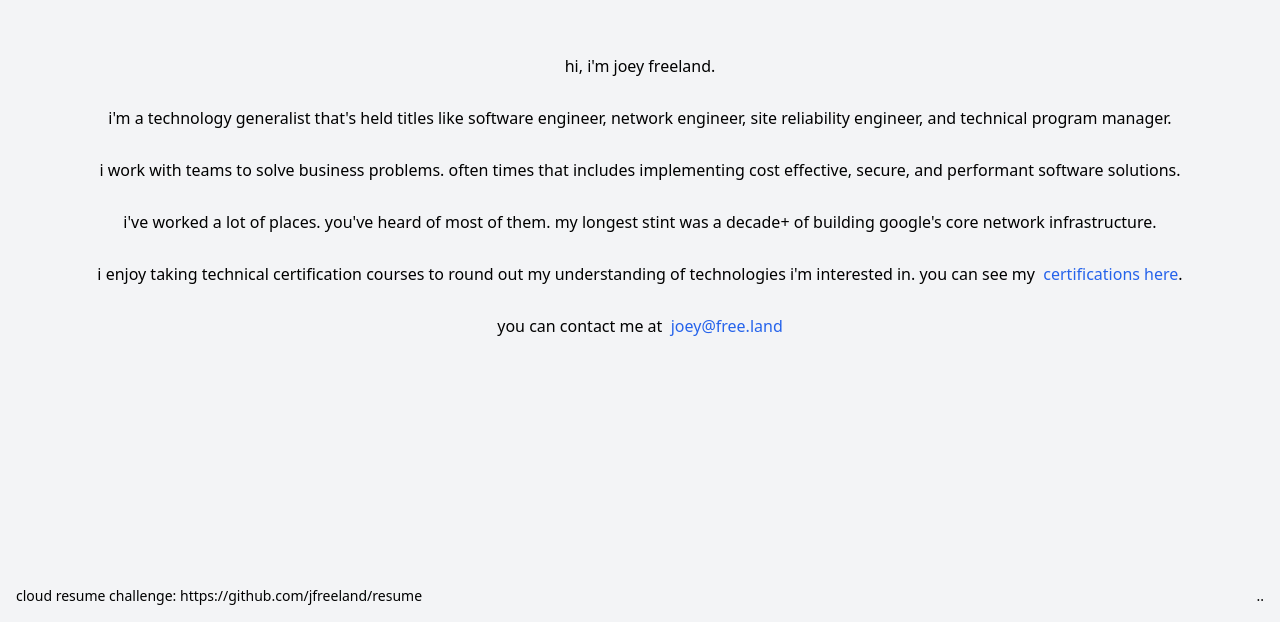
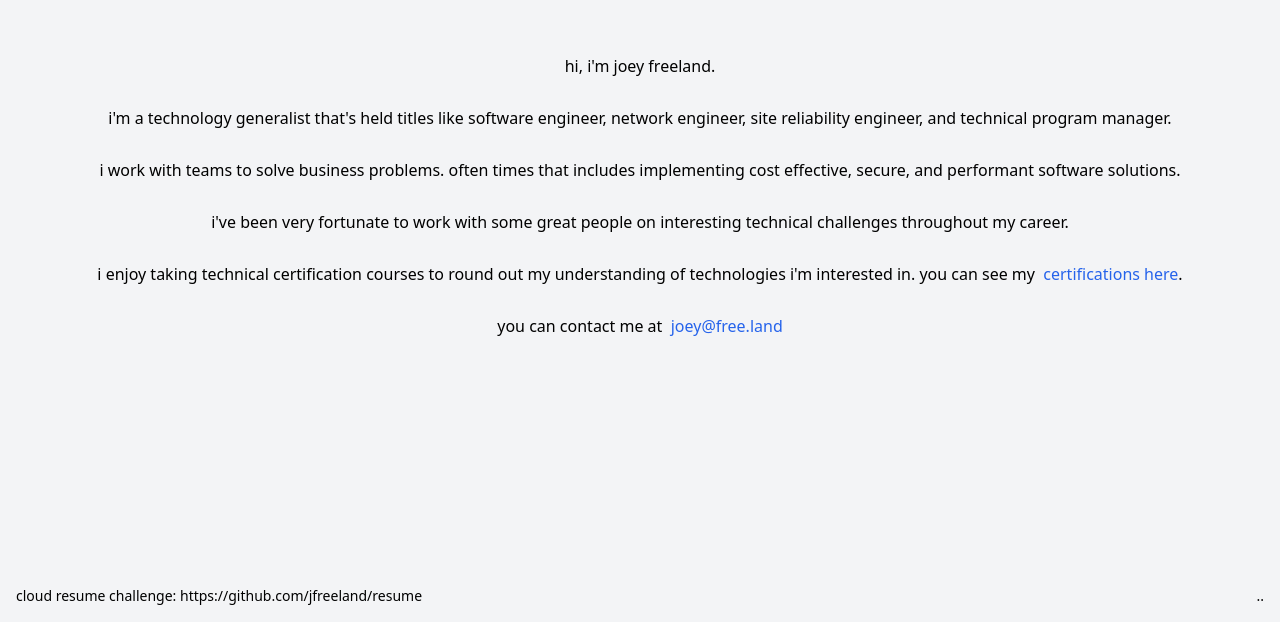
Before and after one commit to jfreeland/resume, a website: page public/index.html in a window 1280 px wide. Shown: the part 178-800 px from the top of the page. Drawn offline with nearby package versions, Linux system fonts and the light colour scheme; no server answers.

Commit message:
chore: minor update

```diff
--- a/public/index.html
+++ b/public/index.html
@@ -56,8 +56,8 @@
         </div>
         <br />
         <div class="flex items-center justify-center">
-          i've worked a lot of places. you've heard of most of them. my longest
-          stint was a decade+ of building google's core network infrastructure.
+          i've been very fortunate to work with some great people on interesting
+          technical challenges throughout my career.
         </div>
         <br />
         <div class="flex items-center justify-center">
```
Also changed, not shown: 1 other file.
